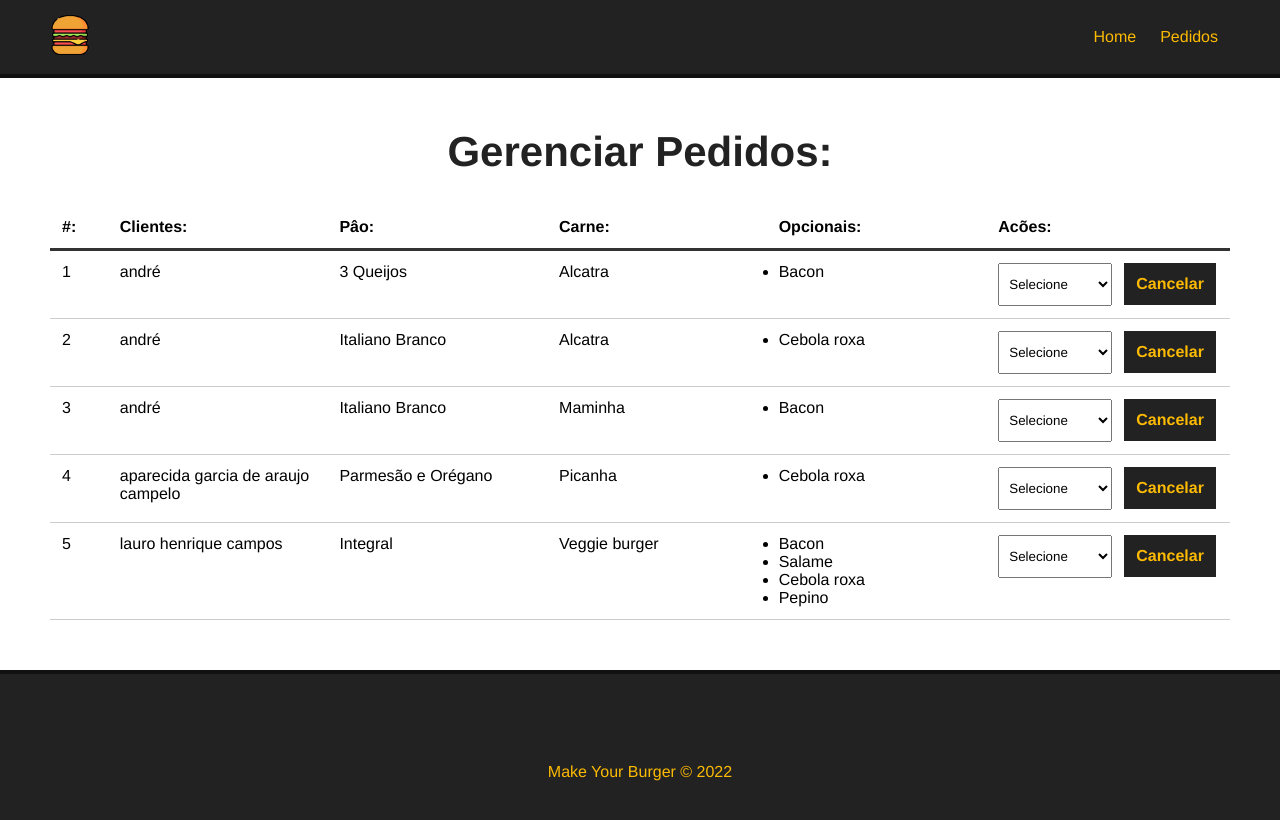
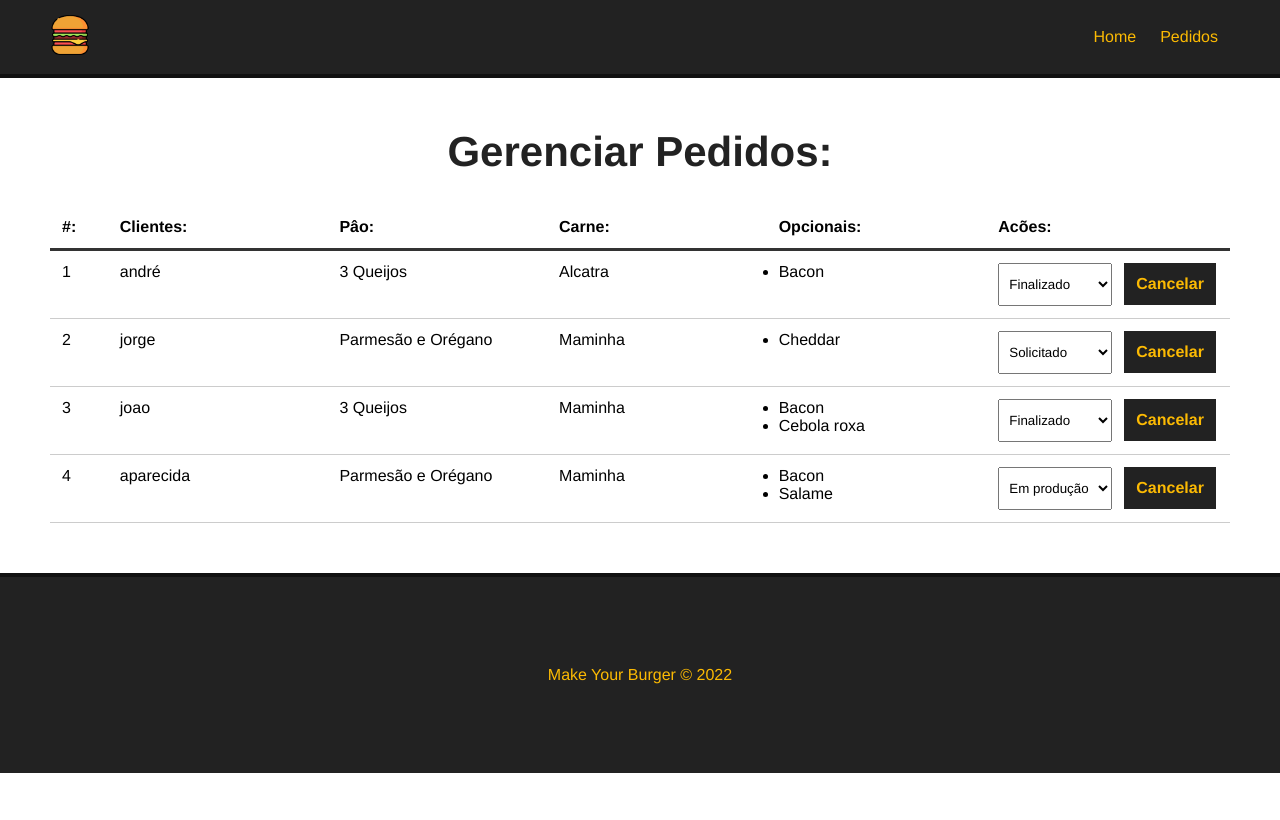
Before and after one commit to AndreCampeloR/Make_Your_Burger, a Vue app: page /pedidos in a window 1280 px wide. Shown: the top 820 px of the page. Built offline with nearby package versions, Linux system fonts and the light colour scheme; data requests are answered from the project's data file.

Commit message:
finalizando projeto

```diff
--- a/db/db.json
+++ b/db/db.json
@@ -85,51 +85,40 @@
       "opcionais": [
         "Bacon"
       ],
-      "status": "solicitado",
+      "status": "Finalizado",
       "id": 1
     },
     {
-      "nome": "andré",
-      "carne": "Alcatra",
-      "pao": "Italiano Branco",
+      "nome": "jorge",
+      "carne": "Maminha",
+      "pao": "Parmesão e Orégano",
       "opcionais": [
-        "Cebola roxa"
+        "Cheddar"
       ],
-      "status": "solicitado",
+      "status": "Solicitado",
       "id": 2
     },
     {
-      "nome": "andré",
+      "nome": "joao",
       "carne": "Maminha",
-      "pao": "Italiano Branco",
+      "pao": "3 Queijos",
       "opcionais": [
-        "Bacon"
+        "Bacon",
+        "Cebola roxa"
       ],
-      "status": "solicitado",
+      "status": "Finalizado",
       "id": 3
     },
     {
-      "nome": "aparecida garcia de araujo campelo",
-      "carne": "Picanha",
+      "nome": "aparecida",
+      "carne": "Maminha",
       "pao": "Parmesão e Orégano",
       "opcionais": [
-        "Cebola roxa"
+        "Bacon",
+        "Salame"
       ],
-      "status": "solicitado",
+      "status": "Em produção",
       "id": 4
-    },
-    {
-      "nome": "lauro henrique campos",
-      "carne": "Veggie burger",
-      "pao": "Integral",
-      "opcionais": [
-        "Bacon",
-        "Salame",
-        "Cebola roxa",
-        "Pepino"
-      ],
-      "status": "solicitado",
-      "id": 5
     }
   ]
 }
--- a/src/components/BurgerForm.vue
+++ b/src/components/BurgerForm.vue
@@ -104,7 +104,7 @@
            this.nome = '',
            this.carne = '',
            this.pao = '',
-           this.opcionais = ''
+           this.opcionais = []
 
 
        }
--- a/src/components/Dashboard.vue
+++ b/src/components/Dashboard.vue
@@ -1,5 +1,6 @@
 <template>
    <div id="burger-table">
+    <Message :msg='msg' v-show='msg'/>
       <div>
          <div id="burger-table-heading">
             <div class="order-id">#:</div>
@@ -24,13 +25,13 @@
               </ul>
            </div>
            <div>
-            <select name="status" class="status">
+            <select name="status" class="status" @change="updateBurger($event, burger.id)">
                 <option value="">Selecione</option>
-                <option v-for="s in status" :key="s.id" value="s.tipo" :selected="burger.status == s.tipo">
+                <option v-for="s in status" :key="s.id" :value="s.tipo" :selected="burger.status === s.tipo">
                     {{s.tipo}}
                 </option>
             </select>
-            <button class="delete-btn">Cancelar</button>
+            <button class="delete-btn" @click="deleteBurger(burger.id)">Cancelar</button>
            </div>
         </div>
       </div>
@@ -39,14 +40,20 @@
 </template>
 
 <script>
+import Message from './Message.vue'
+
 export default {
     name: 'Dashboard',
     data() {
         return{
             burgers: null,
             burger_id: null,
-            status: []
+            status: [],
+            msg: null
         }
+    },
+    components: {
+    Message
     },
     methods: {
         async getPedidos(){
@@ -68,8 +75,48 @@
 
             this.status = data;
 
+        },
+        async deleteBurger(id) {
 
-        }
+            const req = await fetch(`http://localhost:3000/burgers/${id}`, {
+              method: "DELETE"
+            });
+
+          const res = await req.json();
+
+          this.getStatus();
+
+            console.log(res.id)
+
+          // colocar uma msg de sistema
+           this.msg = `Pedido nº ${res.id} foi deletado com sucesso`;
+
+          // limpar msg
+           setTimeout(()=> this.msg = '', 3000);
+
+      },
+      async updateBurger(event, id) {
+
+          const option = event.target.value;
+
+          const dataJson = JSON.stringify({status: option});
+
+          const req = await fetch(`http://localhost:3000/burgers/${id}`, {
+          method: "PATCH",
+          headers: { "Content-Type" : "application/json" },
+          body: dataJson
+        });
+
+        const res = await req.json()
+
+        // colocar uma msg de sistema
+           this.msg = `Pedido nº ${res.id} teve seu status alterado para ${res.status}`;
+
+        // limpar msg
+           setTimeout(()=> this.msg = '', 3000);
+
+        console.log(res)
+      }
     },
     mounted() {
          this.getPedidos();
```
